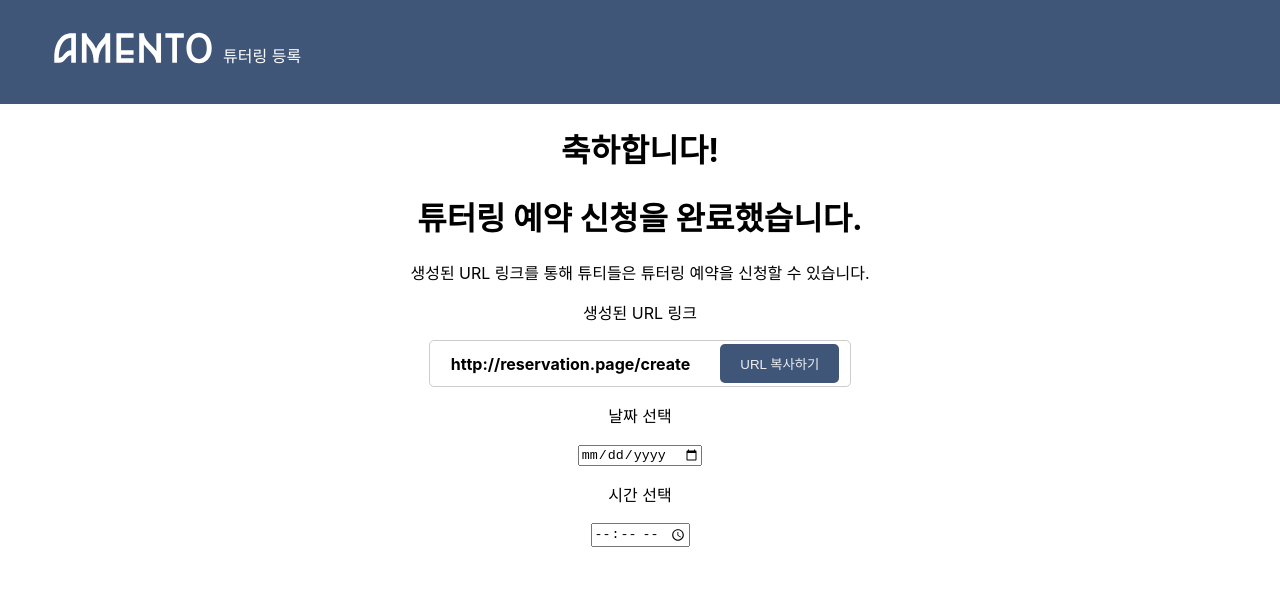
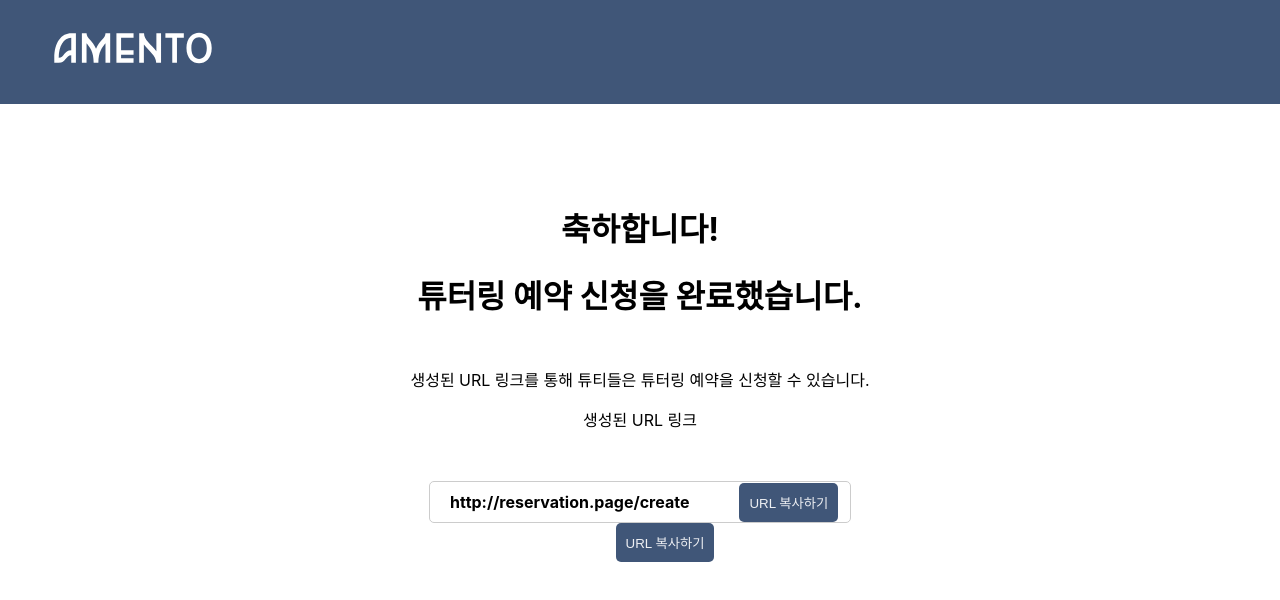
Before and after one commit to hun9008/ajouton_tutor, a React (Create React App) app in the folder front/ajouton/: page /SuccJoin in a window 1280 px wide. Shown: the top 600 px of the page. Built offline with nearby package versions, Linux system fonts and the light colour scheme.

Commit message:
Fix: design SuccJoin

```diff
--- a/front/ajouton/src/Header.js
+++ b/front/ajouton/src/Header.js
@@ -10,6 +10,9 @@ function Header() {
     const CreateLink = () => {
             navigate("/login");
           };
+    const Landing = () => {
+            navigate("/");
+          }
 
 
 
@@ -17,8 +20,7 @@ function Header() {
     const headerStyle = {
         background: "#405678",
         display: "flex",
-        width: "100%",  // 유연하게 화면 전체 폭을 사용
-    maxWidth: "1440px",
+        width: "100vw",  // 유연하게 화면 전체 폭을 사용
         height: "50px",
         padding: "30px 1245px 24px 43px",
         alignItems: "center",
@@ -46,12 +48,13 @@ function Header() {
         style: "normal",
         weight: "700",
         lineheight: "16px",
+        marginLeft: "1089px"
 
     }
 
     return (
         <div style={headerStyle}>
-            <img style={img} src={AMENTO} alt="AMENTO" />
+            <img onClick={Landing} style={img} src={AMENTO} alt="AMENTO" />
 
 
             <div style={subMenu}>
--- a/front/ajouton/src/SuccJoin.js
+++ b/front/ajouton/src/SuccJoin.js
@@ -22,45 +22,61 @@ function SuccJoin() {
 
     return (
         <div>
-            <h1>축하합니다!</h1>
+            <h1 style={{
+                textAlign: 'center',
+                marginTop: '100px',
+
+            }}>축하합니다!</h1>
             <h1>튜터링 예약 신청을 완료했습니다.</h1>
 
-            <p>생성된 URL 링크를 통해 튜티들은 튜터링 예약을 신청할 수 있습니다.</p>
+            <p style={{
+                textAlign: 'center',
+                marginTop: '50px',
+            }}>생성된 URL 링크를 통해 튜티들은 튜터링 예약을 신청할 수 있습니다.</p>
             <p>생성된 URL 링크</p>
             <div style={{
                 display: 'flex',
                 alignItems: 'center',
-                justifyContent: 'center',
                 border: '1px solid #ccc',
                 borderRadius: '5px',
                 padding: '10px',
                 width: '400px',
-                height: '25px',
-                margin: 'auto'
+                height: '20px',
+                margin: 'auto',
+                marginTop: '50px',
             }}>
                 <p style={{ fontWeight: 'bold',  marginLeft: '10px'}}>
                     http://reservation.page/create</p>
 
-                <button
+                    <button
                     onClick={handleCopy}
                     style={{
                         background: '#405678',
                         color: '#EDEFF3',
                         border: 'none',
-                        padding: '10px 20px',
+                        padding: '10px 10px',
                         borderRadius: '5px',
                         cursor: 'pointer',
-                        marginLeft: '30px',
+                        marginLeft: '50px',
                         alignItems: 'right',
                     }}>
                     URL 복사하기
                 </button>
             </div>
-
-            <p>날짜 선택</p>
-            <input type="date" id="date" name="date" />
-            <p>시간 선택</p>
-            <input type="time" id="time" name="time" />
+            <button
+                    onClick={handleCopy}
+                    style={{
+                        background: '#405678',
+                        color: '#EDEFF3',
+                        border: 'none',
+                        padding: '10px 10px',
+                        borderRadius: '5px',
+                        cursor: 'pointer',
+                        marginLeft: '50px',
+                        alignItems: 'right',
+                    }}>
+                    URL 복사하기
+                </button>
 
         </div>
 
```
